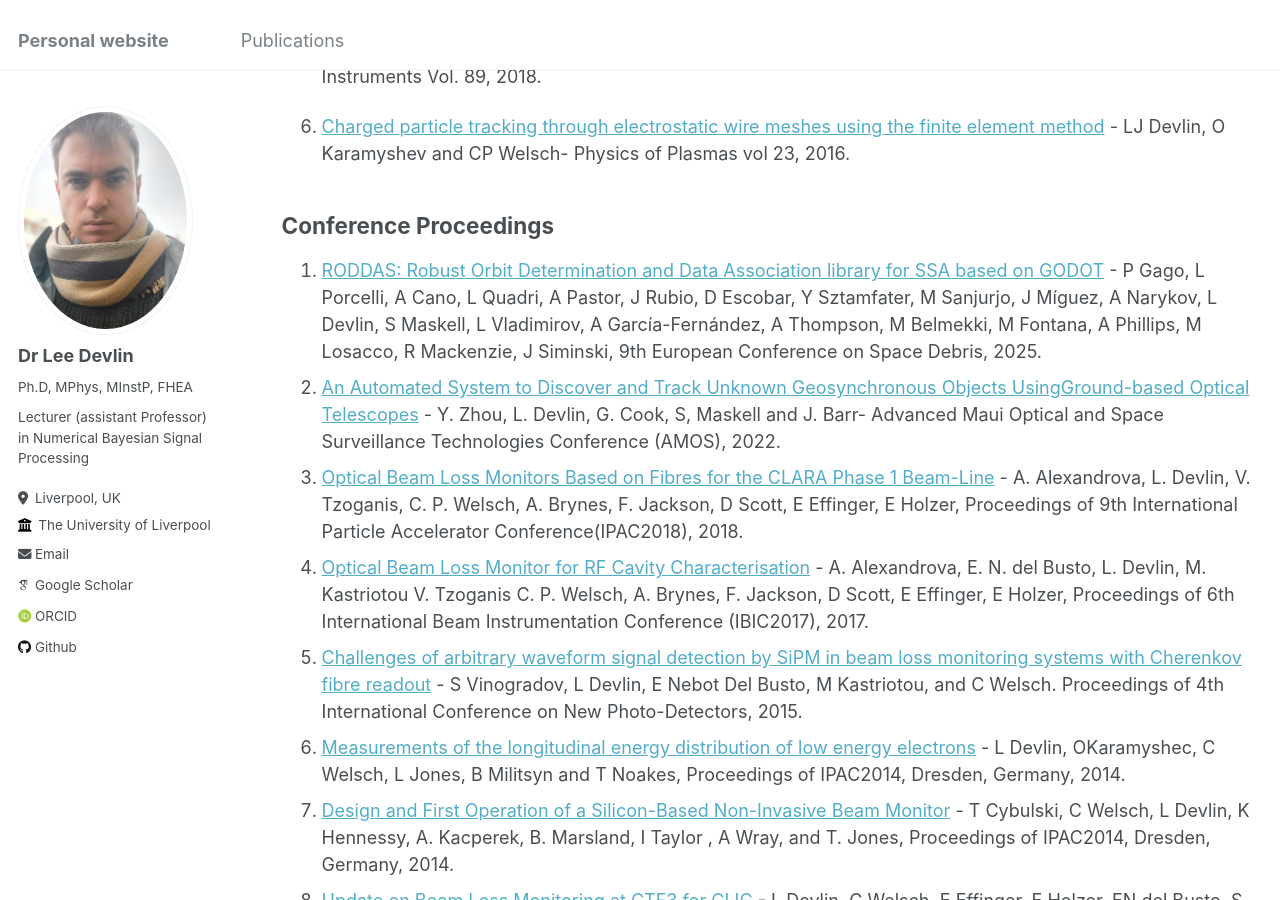
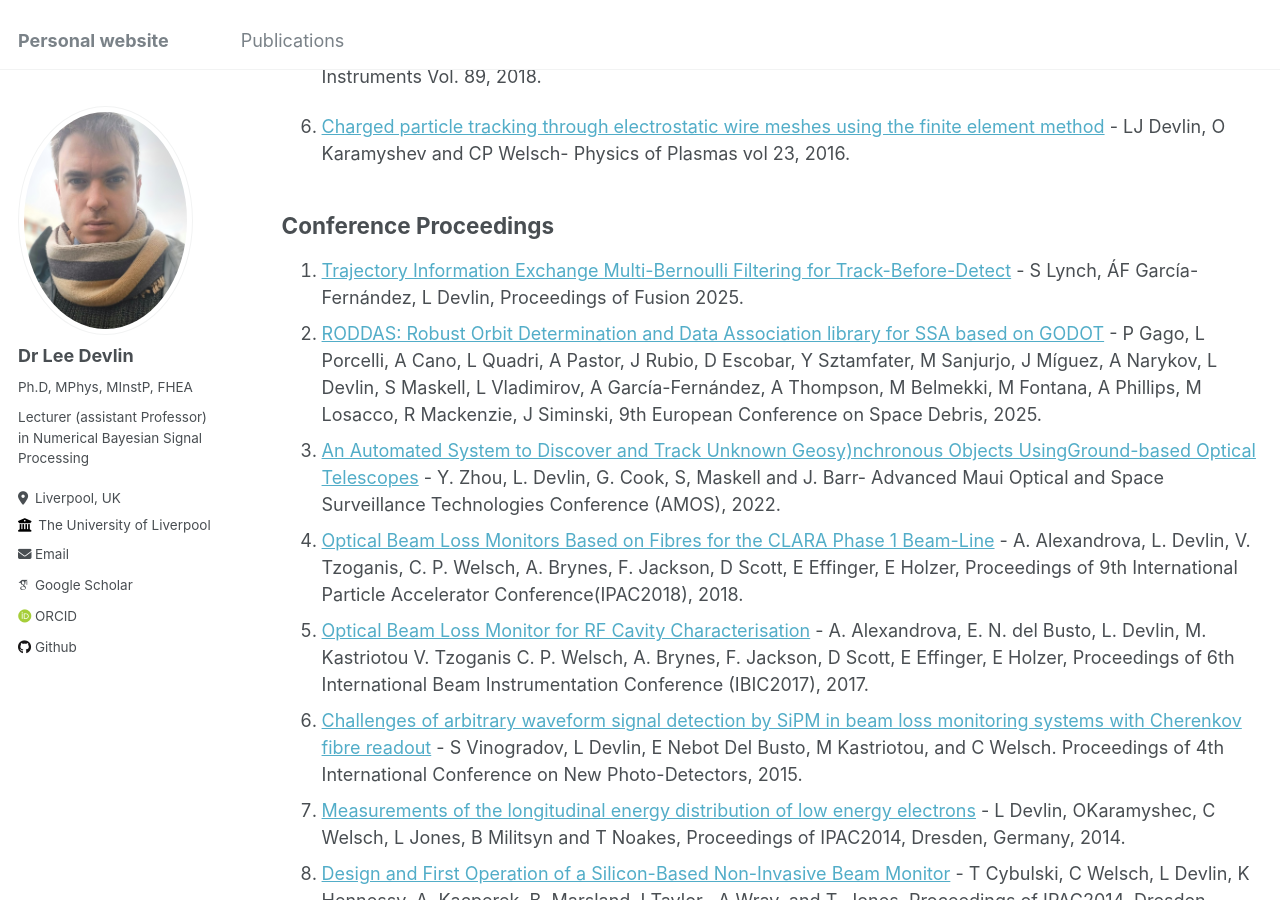
Before and after one commit to LJDevlin/LJDevlin.github.io, a Jekyll site: the page built from _pages/publications.md, in a window 1280 px wide and 900 px high, scrolled down 620 px. Built offline with Jekyll 4.4.1, drawn with Linux system fonts in a browser that asks for light colours; some web fonts are replaced.

Commit message:
Update publications.md

```diff
--- a/_pages/publications.md
+++ b/_pages/publications.md
@@ -27,8 +27,9 @@ IEEE Signal Processing Letters - Vol. 31, 2024.
 1. [Charged particle tracking through electrostatic wire meshes using the finite element method](https://pubs.aip.org/aip/pop/article-abstract/23/6/063110/320043/Charged-particle-tracking-through-electrostatic?redirectedFrom=fulltext) - LJ Devlin, O Karamyshev and CP Welsch- Physics of Plasmas vol 23, 2016.
 
 ## Conference Proceedings
+1. [Trajectory Information Exchange Multi-Bernoulli Filtering for Track-Before-Detect](https://ieeexplore.ieee.org/abstract/document/11124029) - S Lynch, ÁF García-Fernández, L Devlin, Proceedings of Fusion 2025.
 1. [RODDAS: Robust Orbit Determination and Data Association library for SSA based on GODOT](https://conference.sdo.esoc.esa.int/proceedings/sdc9/paper/311/SDC9-paper311.pdf) - P Gago, L Porcelli, A Cano, L Quadri, A Pastor, J Rubio, D Escobar, Y Sztamfater, M Sanjurjo, J Míguez, A Narykov, L Devlin, S Maskell, L Vladimirov, A García-Fernández, A Thompson, M Belmekki, M Fontana, A Phillips, M Losacco, R Mackenzie, J Siminski, 9th European Conference on Space Debris, 2025.
-1. [An Automated System to Discover and Track Unknown Geosynchronous Objects UsingGround-based Optical Telescopes](https://amostech.com/TechnicalPapers/2022/Poster/Zhou.pdf) - Y. Zhou, L. Devlin, G. Cook, S, Maskell and J. Barr- Advanced Maui Optical and Space Surveillance Technologies Conference (AMOS), 2022.
+1. [An Automated System to Discover and Track Unknown Geosy)nchronous Objects UsingGround-based Optical Telescopes](https://amostech.com/TechnicalPapers/2022/Poster/Zhou.pdf) - Y. Zhou, L. Devlin, G. Cook, S, Maskell and J. Barr- Advanced Maui Optical and Space Surveillance Technologies Conference (AMOS), 2022.
 1. [Optical Beam Loss Monitors Based on Fibres for the CLARA Phase 1 Beam-Line](https://accelconf.web.cern.ch/ipac2018/papers/thpml090.pdf) - A. Alexandrova, L. Devlin, V. Tzoganis, C. P. Welsch, A. Brynes, F. Jackson, D Scott, E Effinger, E Holzer, Proceedings of 9th International Particle Accelerator Conference(IPAC2018), 2018.
 1. [Optical Beam Loss Monitor for RF Cavity Characterisation](https://s3.cern.ch/inspire-prod-files-1/1c3f00ca6cdd8042a7a5345a0587730f) - A. Alexandrova, E. N. del Busto, L. Devlin, M. Kastriotou V. Tzoganis C. P. Welsch, A. Brynes, F. Jackson, D Scott, E Effinger, E Holzer, Proceedings of 6th International Beam Instrumentation Conference (IBIC2017), 2017.
 1. [Challenges of arbitrary waveform signal detection by SiPM in beam loss monitoring systems with Cherenkov fibre readout](http://cds.cern.ch/record/2266028?ln=en) - S Vinogradov, L Devlin, E Nebot Del Busto, M Kastriotou, and C Welsch. Proceedings of 4th International Conference on New Photo-Detectors, 2015.
```
